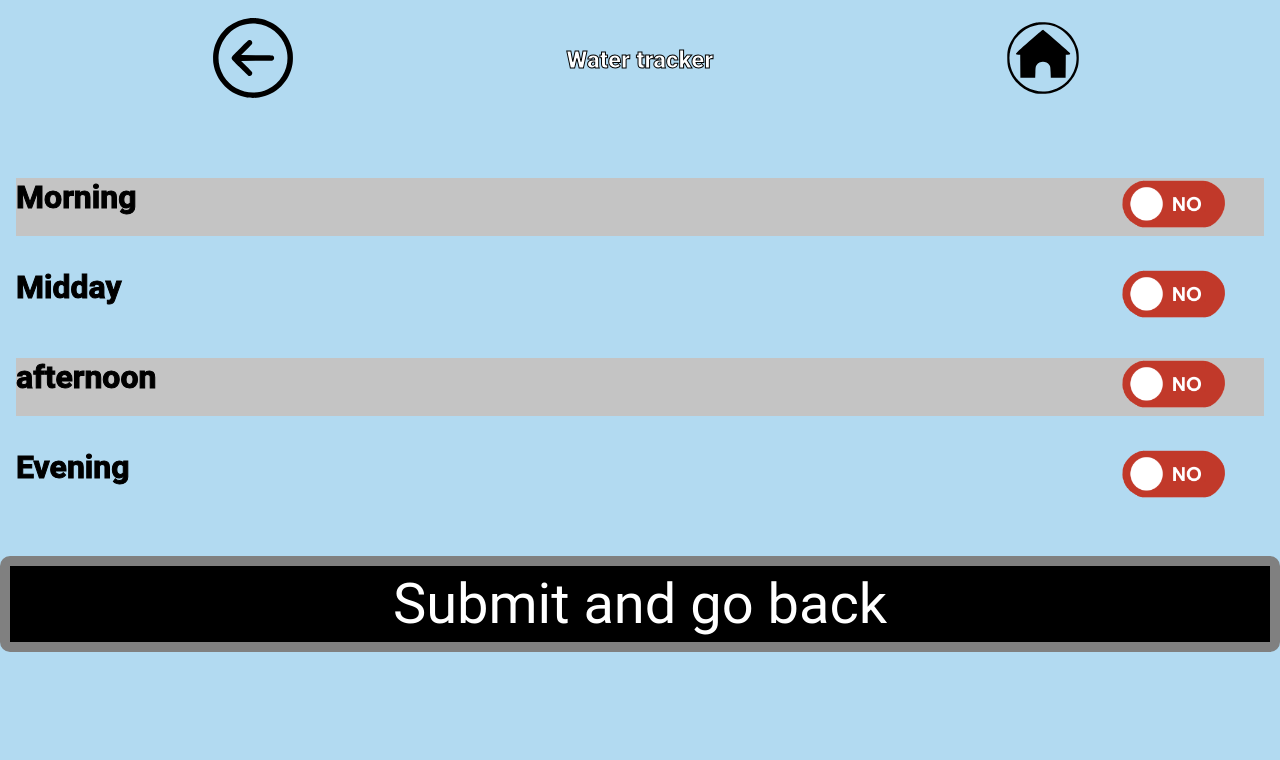
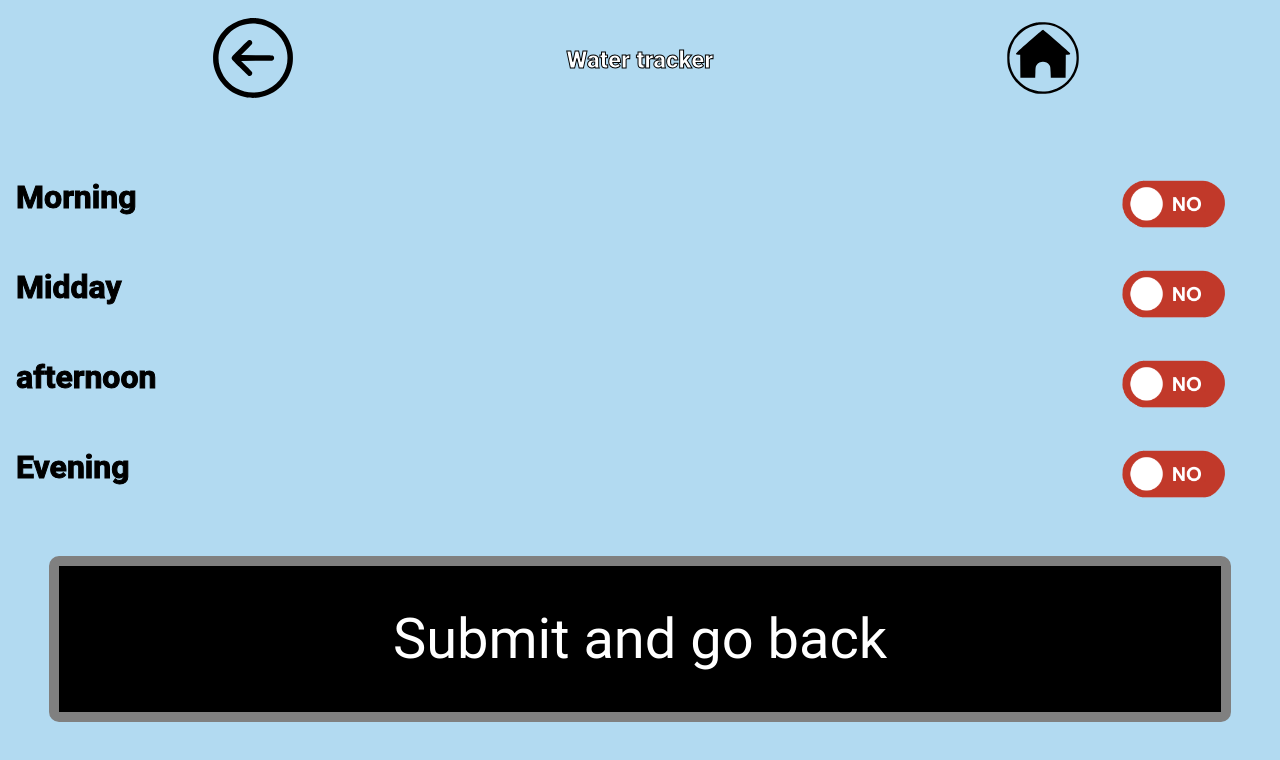
Before and after one commit to emirodriguezalc/granny-app-react, a React (Create React App) app: page /waterMenu in a window 1280 px wide. Shown: the top 760 px of the page. Built offline with nearby package versions, Linux system fonts and the light colour scheme.

Commit message:
added link to tracker btn

```diff
--- a/src/components/tracker/index.js
+++ b/src/components/tracker/index.js
@@ -20,7 +20,7 @@ const Tracker = ({ view }) => (
         );
       })}
     </div>
-    <Button title="Submit and go back" />
+    <Button title="Submit and go back" linkTo="/bodyMenu" size="big" />
   </div>
 );
 
--- a/src/config/tracker.js
+++ b/src/config/tracker.js
@@ -11,7 +11,6 @@ const food = {
 
 const water = {
   title: 'Water tracker',
-
   viewName: 'water-menu',
   list: [
     { name: 'morning', text: 'Morning' },
@@ -23,7 +22,6 @@ const water = {
 // mock
 const medicines = {
   title: 'Medicine tracker',
-
   viewName: 'see-medicines',
   list: [
     { name: 'ibux', text: 'ibux' },
--- a/src/views/meditation/styles.css
+++ b/src/views/meditation/styles.css
@@ -29,10 +29,6 @@ body {
   -webkit-text-stroke: 1px black;
 }
 
-.guide:nth-child(odd) {
-  background-color: rgb(196, 196, 196);
-}
-
 .guides {
   border: 1px solid black;
 }
@@ -41,6 +37,6 @@ body {
   font-size: 2em;
 }
 
-.content-wrapper > :nth-child(odd) {
+.meditation-menu .content-wrapper > :nth-child(odd) {
   background-color: #c4c4c4;
 }
```
Also changed, not shown: 1 other file (tests, documents, lock files or other folders).
